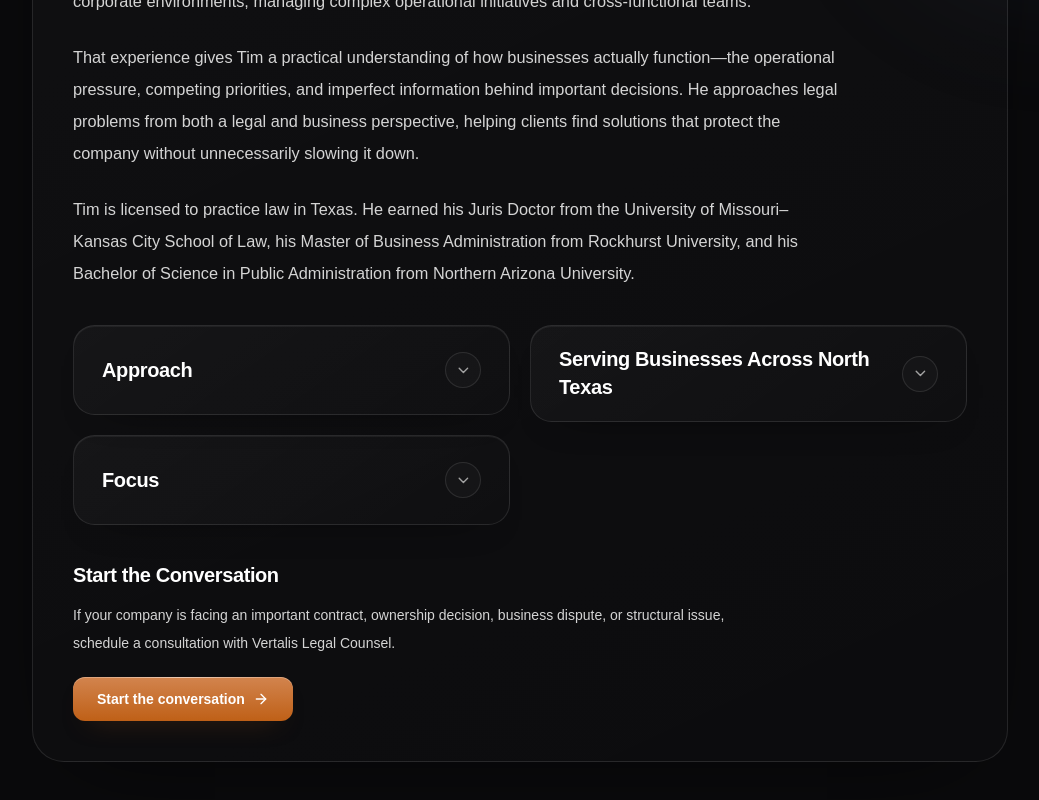
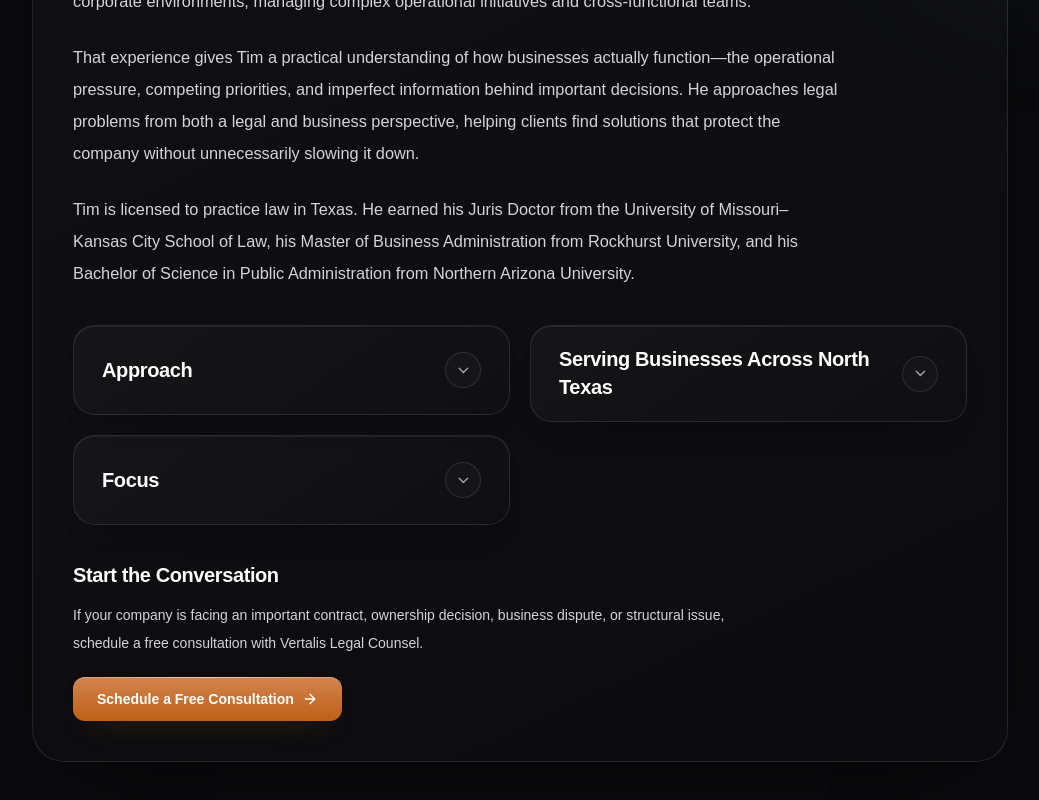
Before and after one commit to timntbb/vertalis-website, a Next.js app: page /about/tim-nichols in a window 1280 px wide. Shown: the part 833-1633 px from the top of the page, without its empty margins (120-1159 px from the left). Built offline with nearby package versions, Linux system fonts and the light colour scheme.

Commit message:
Add free consultation offer to attorney bio

```diff
--- a/app/about/tim-nichols/page.tsx
+++ b/app/about/tim-nichols/page.tsx
@@ -118,14 +118,14 @@ export default function TimNicholsPage() {
             <div className="mt-9">
               <h2 className="text-xl font-semibold tracking-[-0.02em] text-white">Start the Conversation</h2>
               <p className="mt-3 max-w-2xl text-sm leading-7 text-neutral-300">
-                If your company is facing an important contract, ownership decision, business dispute, or structural issue, schedule a consultation with Vertalis Legal Counsel.
+                If your company is facing an important contract, ownership decision, business dispute, or structural issue, schedule a free consultation with Vertalis Legal Counsel.
               </p>
               <div className="mt-5">
                 <Link
                   href="/consultation"
                   className="relative inline-flex items-center justify-center gap-2 overflow-hidden rounded-xl bg-[linear-gradient(180deg,rgba(210,132,78,1)_0%,rgba(191,96,23,1)_100%)] px-6 py-3 text-sm font-bold text-white shadow-[0_12px_28px_-18px_rgba(191,96,23,0.55),inset_0_1px_0_rgba(255,255,255,0.26)] transition-[transform,background,box-shadow] duration-200 ease-out hover:-translate-y-[2px] hover:bg-[linear-gradient(180deg,rgba(218,140,84,1)_0%,rgba(199,104,30,1)_100%)] hover:shadow-[0_16px_32px_-18px_rgba(191,96,23,0.62),inset_0_1px_0_rgba(255,255,255,0.3)] before:pointer-events-none before:absolute before:left-[8%] before:right-[8%] before:top-0 before:h-px before:bg-[linear-gradient(90deg,rgba(255,255,255,0),rgba(255,255,255,0.42),rgba(255,255,255,0))] before:content-['']"
                 >
-                  Start the conversation
+                  Schedule a Free Consultation
                   <ArrowRight className="h-4 w-4" />
                 </Link>
               </div>
```
